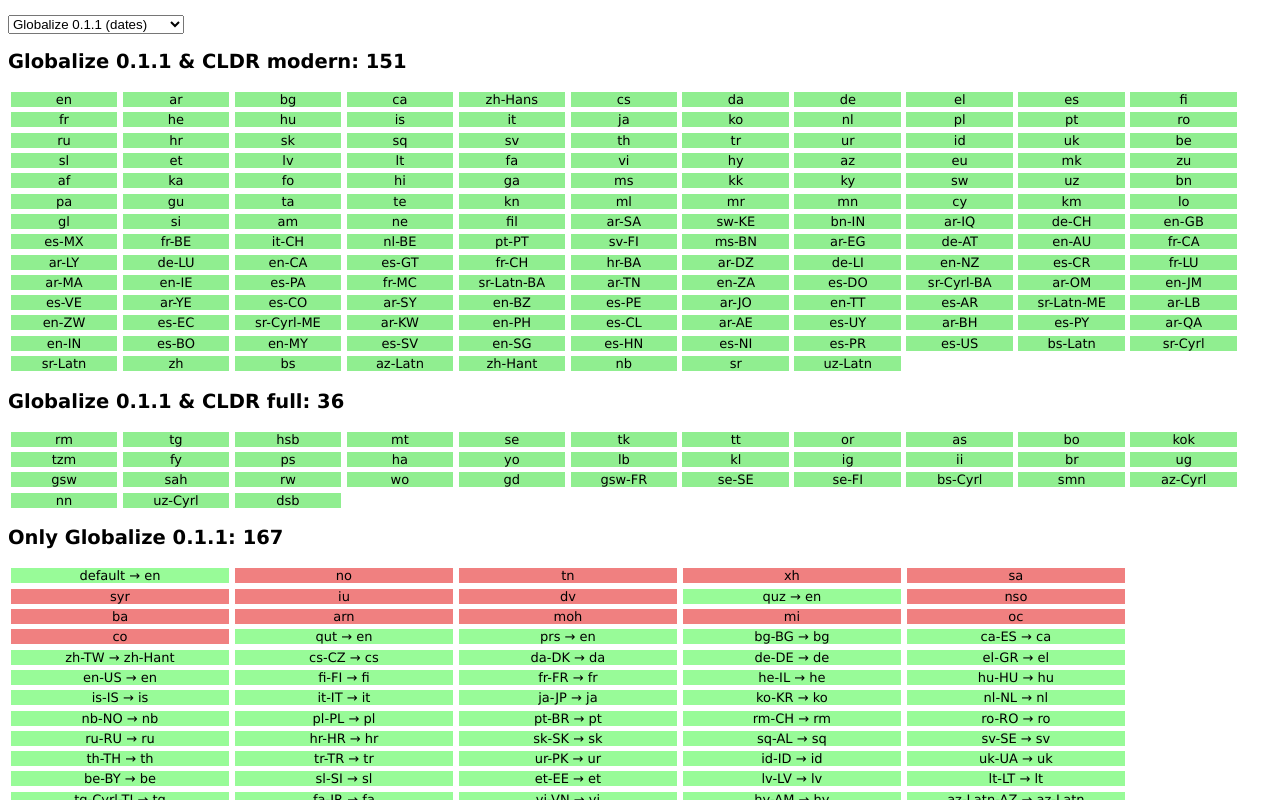
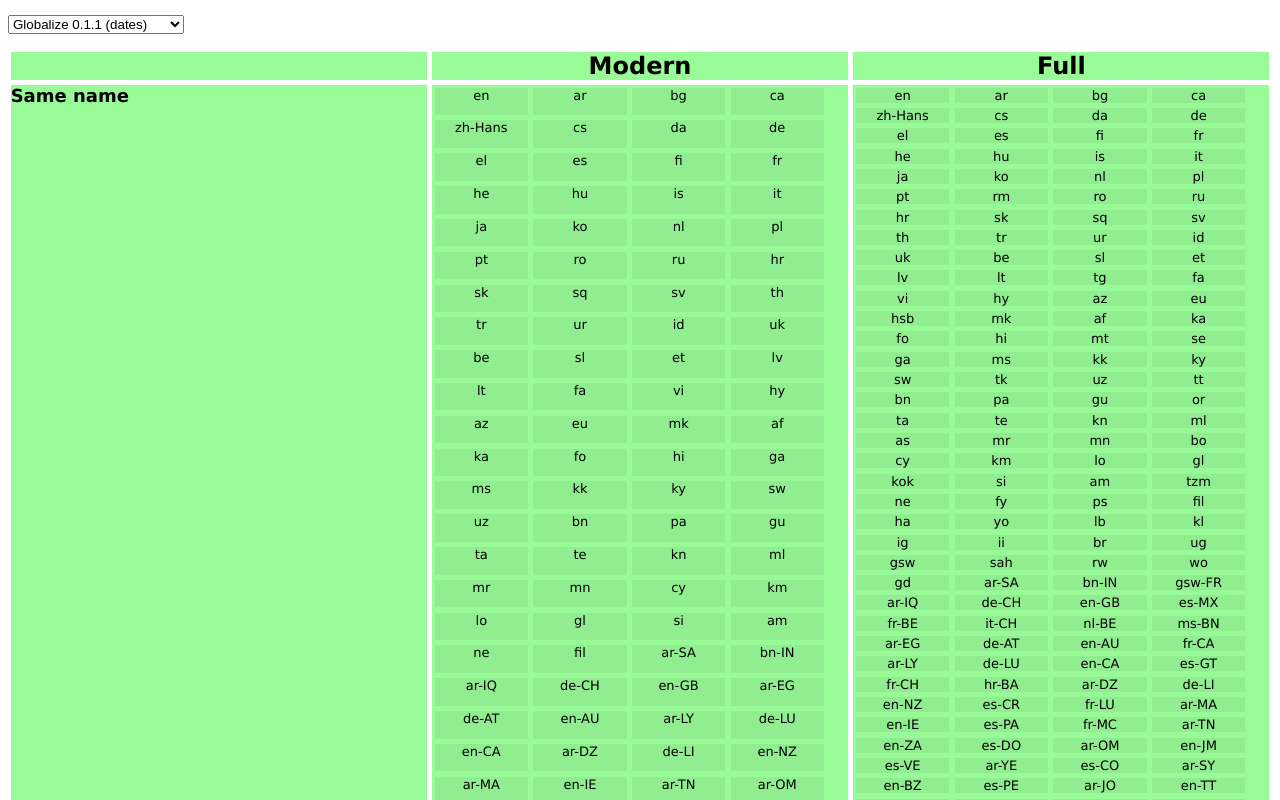
Before and after one commit to kiewic/globalize-examples, an Angular app: page / in a window 1280 px wide. Shown: the top 800 px of the page. Built offline with nearby package versions, Linux system fonts and the light colour scheme.

Commit message:
work in progress

```diff
--- /dev/null
+++ b/src/app/locales/locale-name-buckets.model.ts
@@ -0,0 +1,6 @@
+export class LocaleNameBuckets {
+  same: string[] = [];
+  changed: string[] = [];
+  added: string[] = [];
+  removed: string[] = [];
+}
--- a/src/app/locales/locales.component.css
+++ b/src/app/locales/locales.component.css
@@ -1,15 +1,9 @@
 .locales  {
   display: flex;
-  flex-wrap: wrap;
   flex-grow: 1;
 }
 
 .locale {
-  background-color: lightgreen;
-  min-width: 80pt;
-  display: block;
-  text-align: center;
-  margin: 2pt;
 }
 
 .warning {
@@ -21,3 +15,47 @@
 .warning .good {
   background-color: palegreen;
 }
+
+/* Version 2 */
+
+.rows {
+  display: flex;
+  flex-direction: column;
+}
+
+.rows .row {
+  display: flex;
+  flex-direction: row;
+}
+
+.rows .row .cell {
+  background-color: palegreen;
+  margin: 2pt;
+  flex-basis: 33%;
+}
+
+.rows .row .header,
+.rows .row .title {
+  font-weight: bold;
+}
+
+.rows .row .header {
+  font-size: x-large;
+  text-align: center;
+}
+
+.rows .row .title {
+  font-size: large;
+}
+
+.intersection {
+  display: flex;
+  flex-wrap: wrap;
+}
+
+.intersection .locale {
+  background-color: lightgreen;
+  min-width: 70pt;
+  text-align: center;
+  margin: 2pt;
+}
--- a/src/app/locales/locales.component.html
+++ b/src/app/locales/locales.component.html
@@ -1,35 +1,59 @@
-<h2>Globalize 0.1.1 &amp; CLDR modern: {{bothModernLocaleNames.length}}</h2>
-<div class="locales">
-  <div class="locale" *ngFor="let localeName of bothModernLocaleNames">
+<div class="rows">
+  <div class="row header">
+    <div class="cell header"></div>
+    <div class="cell header">Modern</div>
+    <div class="cell header">Full</div>
+  </div>
+  <div class="row">
+    <div class="cell title">Same name</div>
+    <div class="cell intersection">
+      <div class="locale" *ngFor="let localeName of modern.same">
         {{localeName}}
       </div>
     </div>
-
-<h2>Globalize 0.1.1 &amp; CLDR full: {{bothFullLocaleNames.length}}</h2>
-<div class="locales">
-  <div class="locale" *ngFor="let localeName of bothFullLocaleNames">
+    <div class="cell intersection">
+      <div class="locale" *ngFor="let localeName of full.same">
         {{localeName}}
       </div>
     </div>
-
-<h2>Only Globalize 0.1.1: {{onlyVersion0LocaleNames.length}}</h2>
-<div class="locales">
-  <div class="locale warning" *ngFor="let locale of onlyVersion0LocaleNames">
-      <div class="good" *ngIf="locale.likelyName; else elseBlock">{{locale.name}} &#x2192; {{locale.likelyName}}</div>
-      <ng-template #elseBlock><span>{{locale.name}}</span></ng-template>
+  </div>
+  <div class="row">
+    <div class="cell title">Changed name</div>
+    <div class="cell intersection">
+      <div class="locale" *ngFor="let localeName of modern.changed">
+        {{localeName}} &#x2192; {{pairs[localeName]}}
       </div>
     </div>
-
-<h2>Only CLDR modern: {{onlyModernLocaleNames.length}}</h2>
-<div class="locales">
-  <div class="locale" *ngFor="let localeName of onlyModernLocaleNames">
+    <div class="cell intersection">
+      <div class="locale" *ngFor="let localeName of full.changed">
+        {{localeName}} &#x2192; {{pairs[localeName]}}
+      </div>
+    </div>
+  </div>
+  <div class="row">
+    <div class="cell title">New locales</div>
+    <div class="cell intersection">
+      <div class="locale" *ngFor="let localeName of modern.added">
         {{localeName}}
       </div>
     </div>
-
-<h2>Only CLDR full: {{onlyFullLocaleNames.length}}</h2>
-<div class="locales">
-  <div class="locale" *ngFor="let localeName of onlyFullLocaleNames">
+    <div class="cell intersection">
+      <div class="locale" *ngFor="let localeName of full.added">
         {{localeName}}
       </div>
     </div>
+  </div>
+  <div class="row">
+    <div class="cell title">Not available</div>
+    <div class="cell intersection">
+      <div class="locale" *ngFor="let localeName of modern.removed">
+        {{localeName}}
+      </div>
+    </div>
+    <div class="cell intersection">
+      <div class="locale" *ngFor="let localeName of full.removed">
+        {{localeName}}
+      </div>
+    </div>
+  </div>
+</div>
--- a/src/app/locales/locales.component.ts
+++ b/src/app/locales/locales.component.ts
@@ -1,14 +1,13 @@
 import { Component, OnInit } from '@angular/core';
-import { LocaleComparisons } from './locale-comparison.model';
+import { LocaleNameBuckets } from './locale-name-buckets.model';
 import { LocaleNameService } from '../locale-name.service'
 import { HttpClient } from '@angular/common/http';
 
 // Quick and Dirty
 declare var Cldr: any;
 
-interface LocaleNamePair {
-  name: string;
-  likelyName?: string;
+interface LocaleNamePairs {
+  [id: string]: string;
 }
 
 @Component({
@@ -18,77 +17,63 @@ interface LocaleNamePair {
   providers: [LocaleNameService],
 })
 export class LocalesComponent implements OnInit {
-  allLocaleNames: string[];
-  onlyVersion0LocaleNames: LocaleNamePair[]= [];
-  bothModernLocaleNames: string[] = [];
-  bothFullLocaleNames: string[] = [];
-  onlyModernLocaleNames: string[] = [];
-  onlyFullLocaleNames: string[] = [];
+  modern = new LocaleNameBuckets();
+  full = new LocaleNameBuckets();
+  pairs: LocaleNamePairs = {};
 
-  private comparisons: LocaleComparisons = {};
-
-  constructor(localeNameService: LocaleNameService, httpClient: HttpClient) {
-    for (const localeName of localeNameService.getVersion0LocalNames()) {
-      this.add(localeName, 'version0');
-    }
-    for (const localeName of localeNameService.getModernLocaleNames()) {
-      this.add(localeName, 'modern');
-    }
-    for (const localeName of localeNameService.getFullLocaleNames()) {
-      this.add(localeName, 'full');
-    }
-
-    this.allLocaleNames = Object.keys(this.comparisons);
-
-    for (const localeName of this.allLocaleNames) {
-      const locale = this.comparisons[localeName];
-      if (locale.version0 && !locale.modern && !locale.full) {
-        this.onlyVersion0LocaleNames.push({ name: localeName });
-      }
-      else if (locale.version0 && locale.modern) {
-        this.bothModernLocaleNames.push(localeName);
-      }
-      else if (locale.version0 && locale.full) {
-        this.bothFullLocaleNames.push(localeName);
-      }
-      else if (locale.modern) {
-        this.onlyModernLocaleNames.push(localeName);
-      }
-      else if (locale.full) {
-        this.onlyFullLocaleNames.push(localeName);
-      }
-      else {
-        console.error(localeName);
-      }
-    }
-
+  constructor(private localeNameService: LocaleNameService, httpClient: HttpClient) {
     httpClient.get('/assets/cldr-core/supplemental/likelySubtags.json')
-      .subscribe((data: string) => this.loadCldr(data, localeNameService));
+      .subscribe((data: string) => this.compareLocales(data));
   }
 
   ngOnInit() {
   }
 
-  private add(localeName: string, prop: string) {
-    const comparisons = this.comparisons;
-    if (!comparisons[localeName]) {
-      comparisons[localeName] = {};
-    }
-    comparisons[localeName][prop] = true;
-  }
-
-  private loadCldr(likelySubtags: string, localeNameService: LocaleNameService) {
+  private compareLocales(likelySubtags: string): void {
     Cldr.load(likelySubtags);
-
     Cldr.setAvailableBundlesHack = function(availableLocales: string[]) {
       availableLocales.splice(availableLocales.indexOf("root"), 1);
       this._availableBundleMapQueue = availableLocales;
     };
+    Cldr.setAvailableBundlesHack(this.localeNameService.getFullLocaleNames());
 
-    Cldr.setAvailableBundlesHack(localeNameService.getFullLocaleNames());
+    this.compare(this.modern, this.localeNameService.getVersion0LocalNames(), this.localeNameService.getModernLocaleNames());
+    this.compare(this.full, this.localeNameService.getVersion0LocalNames(), this.localeNameService.getFullLocaleNames());
+  }
 
-    for (const onlyVersion0Locale of this.onlyVersion0LocaleNames) {
-      onlyVersion0Locale.likelyName = new Cldr(onlyVersion0Locale.name).attributes.bundle;
+  private compare(buckets: LocaleNameBuckets, version0: string[], version1: string[]) {
+    for (const localeName of version0) {
+      const index = version1.indexOf(localeName);
+      console.log(localeName, index);
+      if (index > -1) {
+        version1.splice(index, 1);
+        buckets.same.push(localeName);
+        continue;
+      }
+
+      const likelyName = new Cldr(localeName).attributes.bundle;
+      if (likelyName) {
+        version1.splice(index, 1);
+        buckets.changed.push(localeName);
+        this.pairs[localeName] = likelyName;
+      }
     }
+
+    for (const localeName of buckets.same) {
+      const index = version0.indexOf(localeName);
+      if (index > -1) {
+        version0.splice(index, 1);
+      }
+    }
+
+    for (const localeName of buckets.changed) {
+      const index = version0.indexOf(localeName);
+      if (index > -1) {
+        version0.splice(index, 1);
+      }
+    }
+
+    buckets.added.push(...version1);
+    buckets.removed.push(...version0);
   }
 }
```
Also changed, not shown: src/app/locales/locale-comparison.model.d.ts (deleted, +0 -8 lines). Lines whose indentation alone changed are shown as unchanged.
